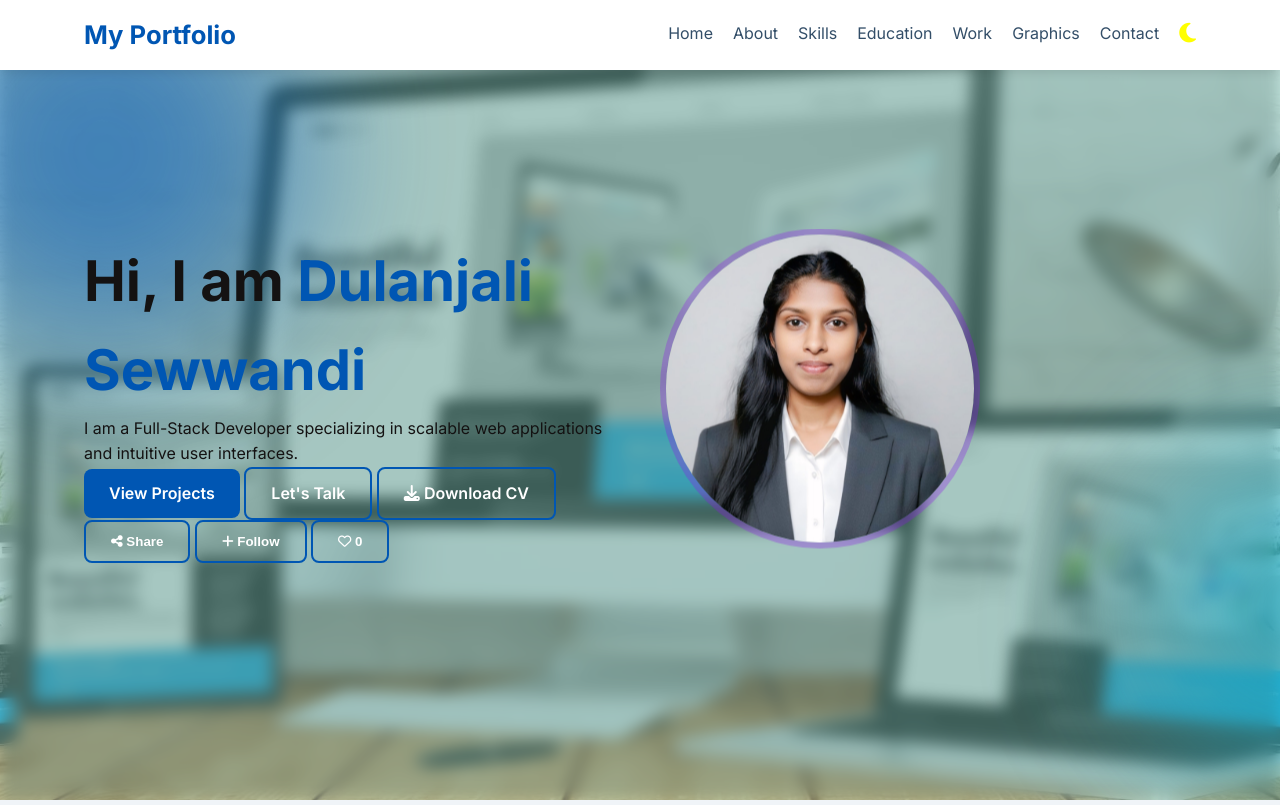
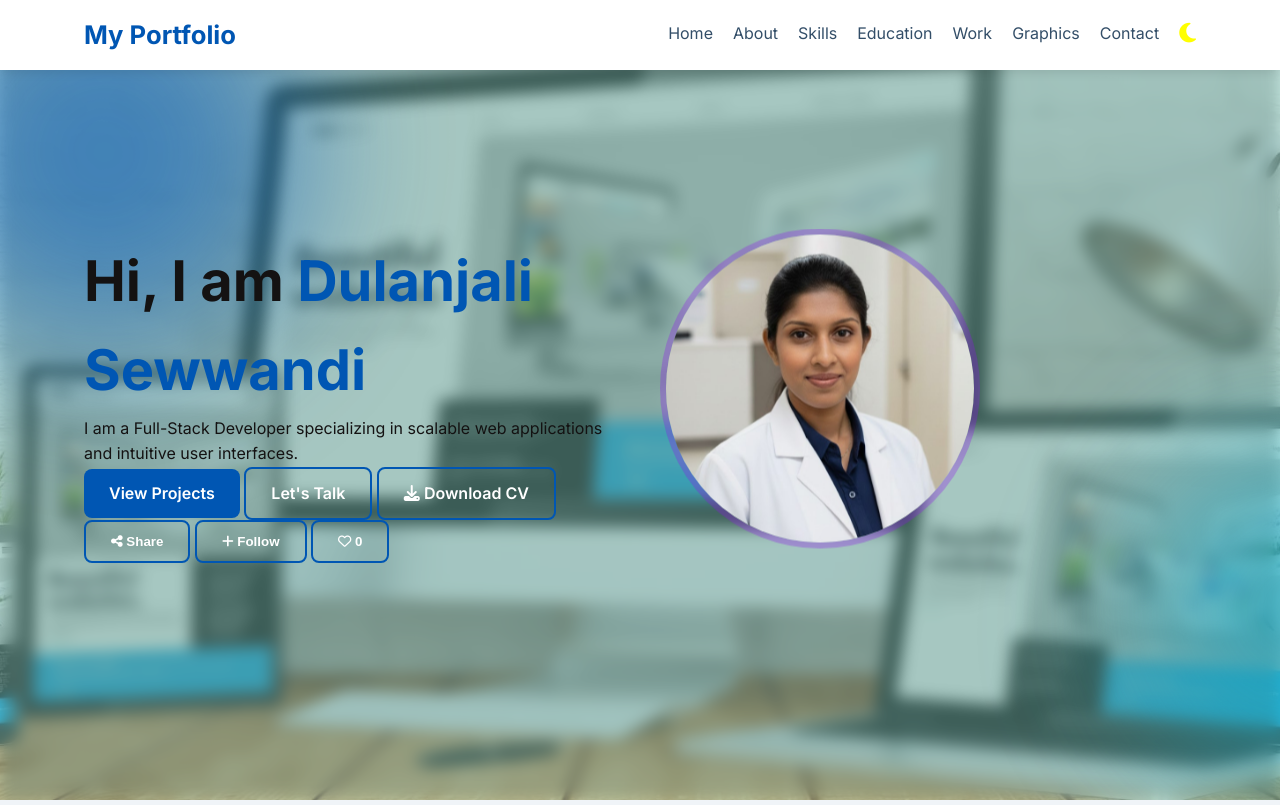
Before and after one commit to DulanjaliSewwandi/PERSONAL-PORTFOLIO, a plain HTML site: page index.html in a window 1280 px wide. Shown: the top 805 px of the page. Drawn offline with Linux system fonts and the light colour scheme.

Commit message:
updates portfolio design

```diff
--- a/index.html
+++ b/index.html
@@ -7,7 +7,7 @@
 
 <meta property="og:title" content="Portfolio | Dulanjali Sewwandi">
 <meta property="og:description" content="Full-Stack Developer specializing in scalable web applications and intuitive user interfaces.">
-<meta property="og:image" content="my pic.jpg">
+<meta property="og:image" content="MY profile.jpg">
 
 <link href="https://fonts.googleapis.com/css2?family=Inter:wght@300;400;600;700&display=swap" rel="stylesheet">
 
@@ -54,7 +54,7 @@
             </div>
         </div>
         <div class="hero-image">
-            <img src="my pic.jpg" alt="Dulanjali Sewwandi - Web Developer">
+            <img src="MY profile.jpg" alt="Dulanjali Sewwandi - Web Developer">
         </div>
     </div>
 </header>
```
Also changed, not shown: MY profile.jpg (added), my pic.jpg (deleted).
